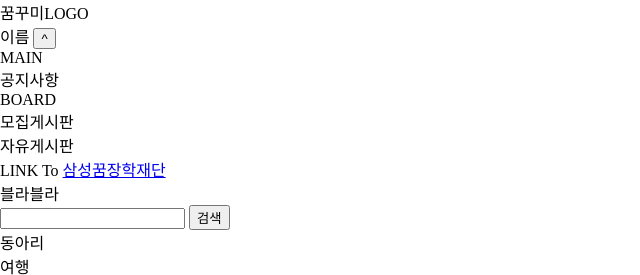
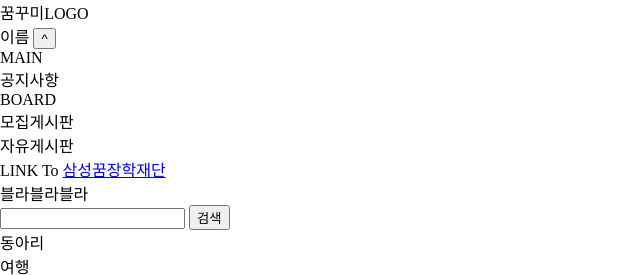
Before and after one commit to ohnolanom/ggumggumi, a website: page frontend/pages/recruitPage.html in a window 1280 px wide. Shown: the top 275 px of the page, 0-640 px from the left. Drawn offline with Linux system fonts and the light colour scheme.

Commit message:
branch 문제 해결

```diff
--- a/frontend/pages/recruitPage.html
+++ b/frontend/pages/recruitPage.html
@@ -40,7 +40,7 @@
             <icon></icon>
             <a href="https://www.sdream.or.kr/main">삼성꿈장학재단</a>
         </section>
-        <footer>블라블라</footer>
+        <footer>블라블라블라</footer>
     </nav>
 
     <main>
```
